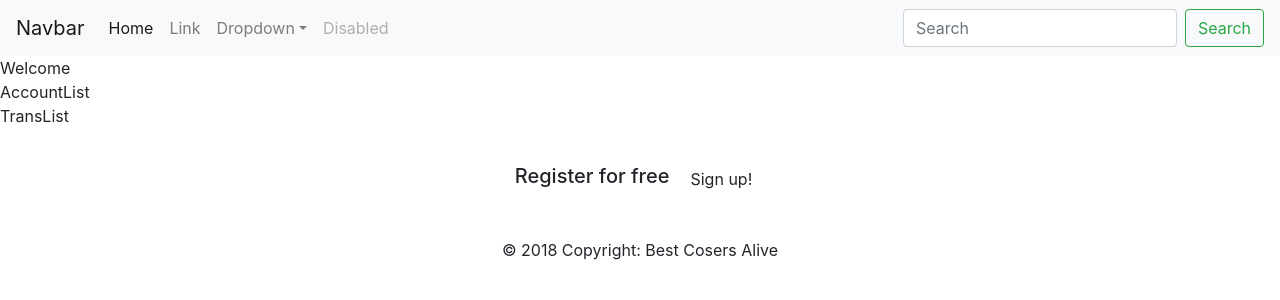
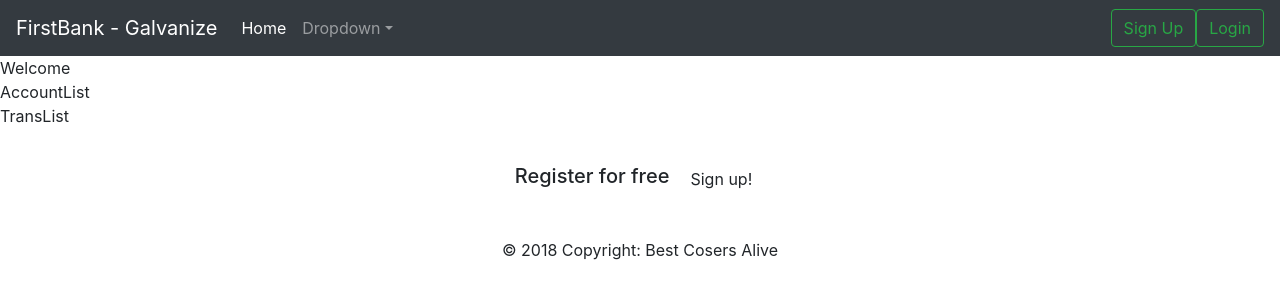
Before and after one commit to zipit145/12-13-18frontend, a React (Create React App) app: page / in a window 1280 px wide. Shown: the top 300 px of the page. Built offline with nearby package versions, Linux system fonts and the light colour scheme.

Commit message:
revised the header

```diff
--- a/src/components/Header.js
+++ b/src/components/Header.js
@@ -3,9 +3,8 @@
 const Header = (props) => {
     return (
       <div>
-      <div>
-        <nav class="navbar navbar-expand-lg navbar-light bg-light">
-        <a class="navbar-brand" href="#">Navbar</a>
+        <nav class="navbar navbar-expand-lg navbar-dark bg-dark">
+            <a class="navbar-brand" href="#">FirstBank - Galvanize</a>
             <button class="navbar-toggler" type="button" data-toggle="collapse" data-target="#navbarSupportedContent" aria-controls="navbarSupportedContent" aria-expanded="false" aria-label="Toggle navigation">
                 <span class="navbar-toggler-icon"></span>
             </button>
@@ -14,9 +13,6 @@
                 <ul class="navbar-nav mr-auto">
                     <li class="nav-item active">
                         <a class="nav-link" href="#">Home <span class="sr-only">(current)</span></a>
-            </li>
-            <li class="nav-item">
-                <a class="nav-link" href="#">Link</a>
                     </li>
                     <li class="nav-item dropdown">
                         <a class="nav-link dropdown-toggle" href="#" id="navbarDropdown" role="button" data-toggle="dropdown" aria-haspopup="true" aria-expanded="false">
@@ -29,17 +25,13 @@
                             <a class="dropdown-item" href="#">Something else here</a>
                         </div>
                     </li>
-            <li class="nav-item">
-                <a class="nav-link disabled" href="#">Disabled</a>
-            </li>
                     </ul>
                 <form class="form-inline my-2 my-lg-0">
-            <input class="form-control mr-sm-2" type="search" placeholder="Search" aria-label="Search"/>
-            <button class="btn btn-outline-success my-2 my-sm-0" type="submit">Search</button>
+                    <button class="btn btn-outline-success my-2 my-sm-0" type="submit">Sign Up</button>
+                    <button class="btn btn-outline-success my-2 my-sm-0" type="submit">Login</button>
                 </form>
             </div>
         </nav>
-      </div>
       </div>
     )
   }
```
Lines whose indentation alone changed are shown as unchanged.
